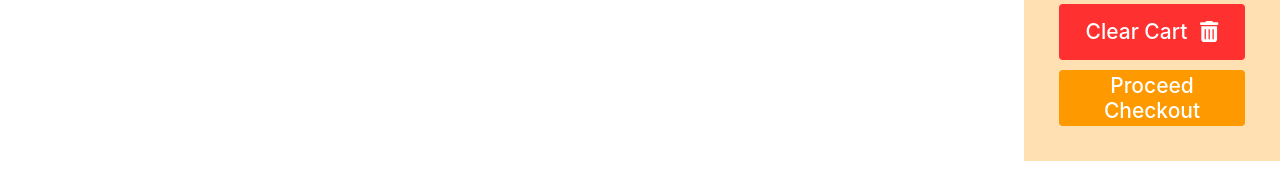
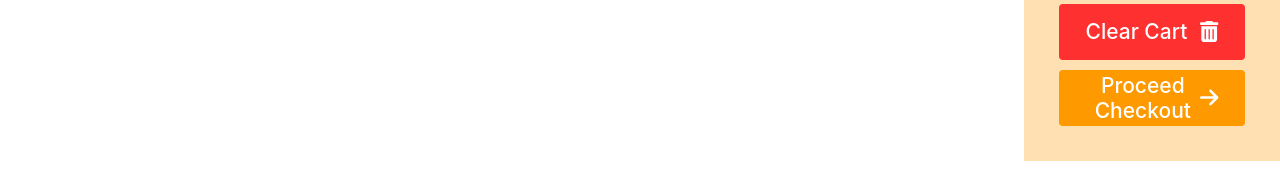
Before and after one commit to shinjons99/ema-jhon-simple, a React (Vite) app: page /orders in a window 1280 px wide. Shown: the part 378-554 px from the top of the page. Built offline with nearby package versions, Linux system fonts and the light colour scheme.

Commit message:
after button icon complete

```diff
--- a/src/components/Orders/Orders.jsx
+++ b/src/components/Orders/Orders.jsx
@@ -4,6 +4,8 @@
 import ReviewItem from "../ReviewItem/ReviewItem";
 import "./Orders.css";
 import { deleteShoppingCart, removeFromDb } from "../../utilities/fakedb";
+import { FontAwesomeIcon } from "@fortawesome/react-fontawesome";
+import { faArrowRight } from "@fortawesome/free-solid-svg-icons";
 
 const Orders = () => {
   const savedCart = useLoaderData();
@@ -34,7 +36,9 @@
       <div className="cart-container">
         <Cart cart={cart} handleClearCart={handleClearCart}>
           <Link className="proceed-link" to='/CheckOut'>
-            <button className="btn-proceed">Proceed Checkout</button>
+            <button className="btn-proceed">Proceed Checkout
+            <FontAwesomeIcon className="credit-color" icon= { faArrowRight }/>
+            </button>
           </Link>
 
         </Cart>
```
